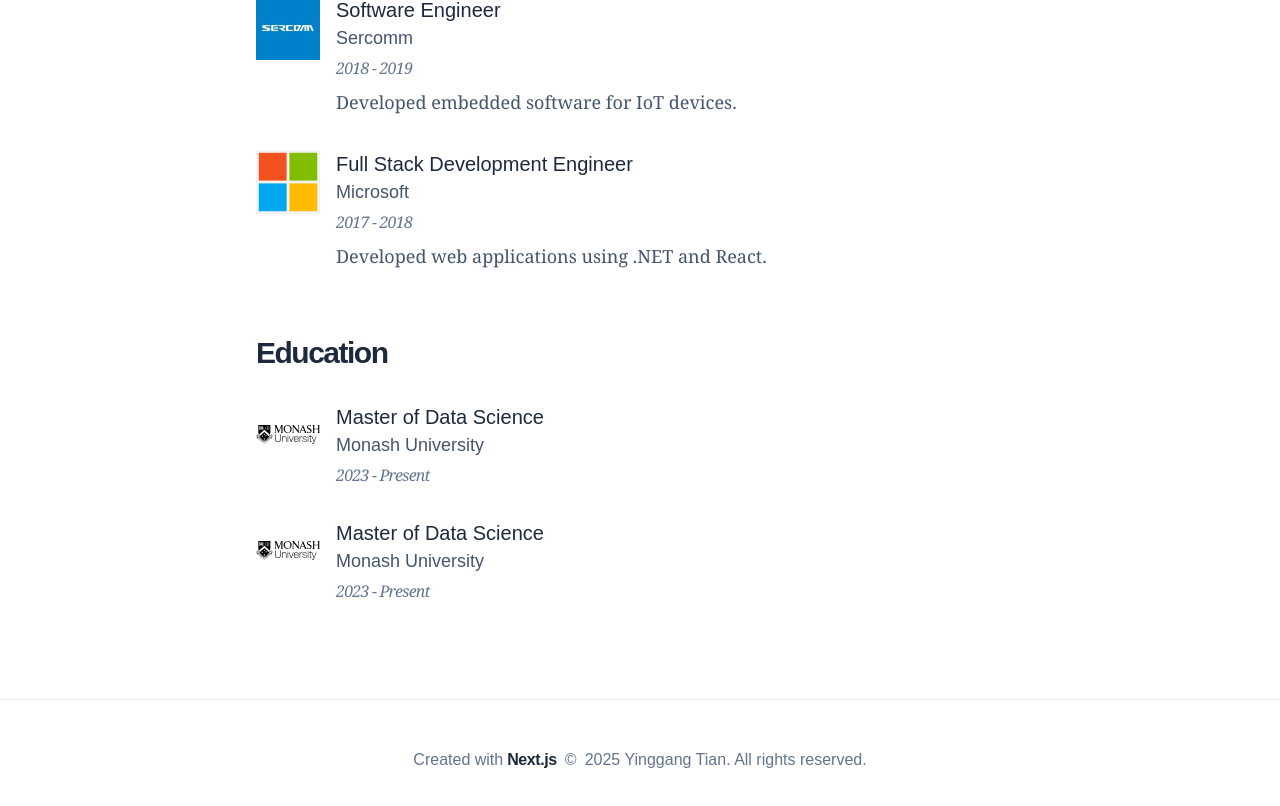
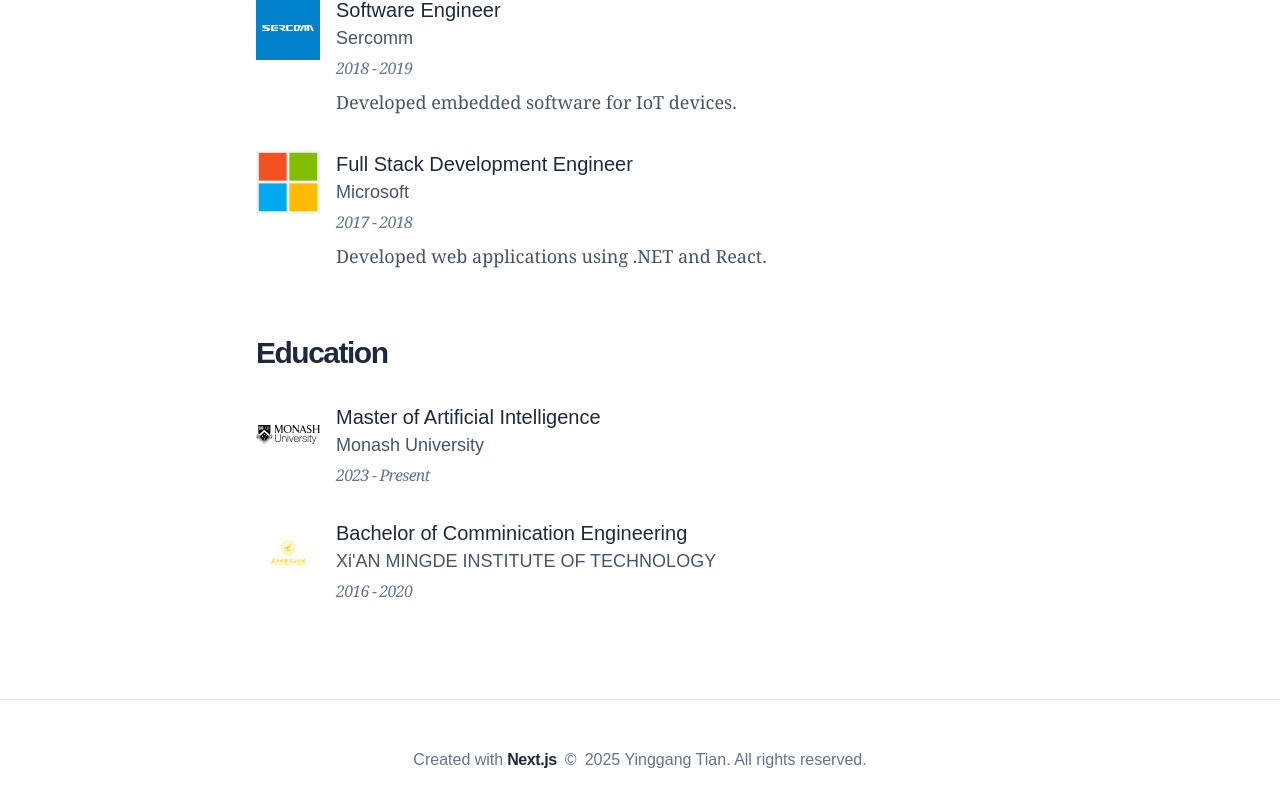
Before and after one commit to yinggangtian/tianyinggang.github.io, a Next.js app: page / in a window 1280 px wide. Shown: the part 1678-2484 px from the top of the page. Built offline with nearby package versions, Linux system fonts and the light colour scheme.

Commit message:
upgrade profile

```diff
--- a/profile.ts
+++ b/profile.ts
@@ -11,22 +11,7 @@
     passion: "Passionate about applying machine learning and data science to solve real-world problems.",
     current: "Currently pursuing research at Monash University."
   },
-  education: [
-    {
-      degree: "Master of Data Science",
-      school: "Monash University",
-      period: "2023 - Present",
-      location: "Melbourne, Australia",
-      logo: "/images/monash-logo.svg"
-    },
-    {
-      degree: "Master of Data Science",
-      school: "Monash University",
-      period: "2023 - Present",
-      location: "Melbourne, Australia",
-      logo: "/images/monash-logo.svg"
-    }
-  ],
+
   experiences: [
     {
       title: "AUTOSAR Architect",
@@ -70,5 +55,21 @@
       title: "Machine Learning in Healthcare",
       description: "Focusing on applying advanced machine learning techniques to solve healthcare challenges."
     }
-  ]
+  ],
+    education: [
+    {
+      degree: "Master of Artificial Intelligence",
+      school: "Monash University",
+      period: "2023 - Present",
+      location: "Melbourne, Australia",
+      logo: "/images/monash-logo.svg"
+    },
+    {
+      degree: "Bachelor of Comminication Engineering",
+      school: "Xi'AN MINGDE INSTITUTE OF TECHNOLOGY",
+      period: "2016 - 2020",
+      location: "Xi'An, China",
+      logo: "/images/mingde-logo.png"
+    }
+  ],
 } as const;
```
Also changed, not shown: public/images/mingde-logo.png (added).
